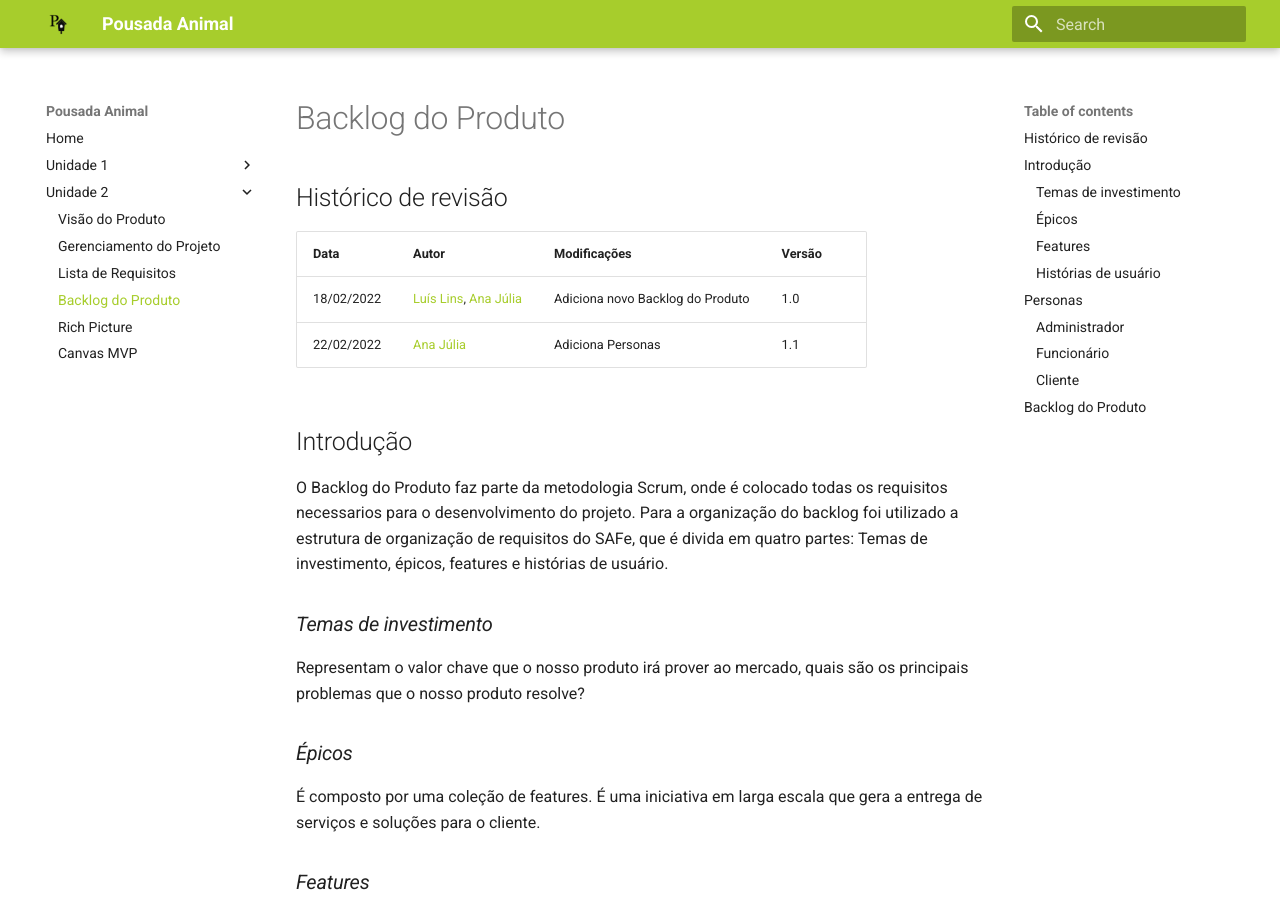
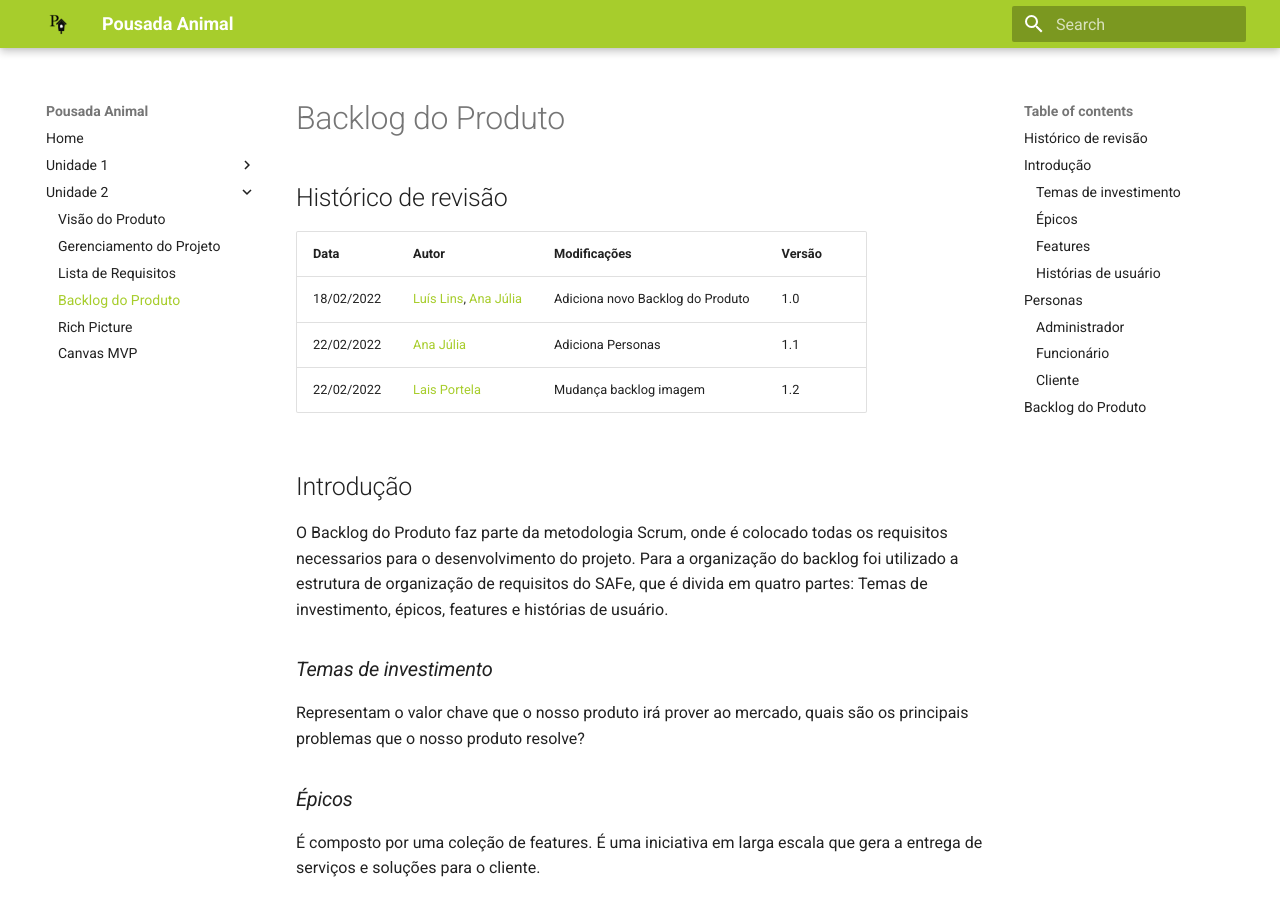
Before and after one commit to luisgaboardi/2021.2-PousadaAnimal, an MkDocs documentation site: the page built from docs/unit-2/product-backlog.md, in a window 1280 px wide and 900 px high. Built offline with MkDocs 1.6.1 and Material for MkDocs 9.7.7, drawn with Linux system fonts in a browser that asks for light colours.

Commit message:
Adição Versionamento

```diff
--- a/docs/unit-2/product-backlog.md
+++ b/docs/unit-2/product-backlog.md
@@ -5,6 +5,7 @@
 | ---------- | -------------------------------------------- | --------------------------------- | ------ |
 | 18/02/2022 | [Luís Lins](https://github.com/luisgaboardi), [Ana Júlia](https://github.com/aluzianobriceno) | Adiciona novo Backlog do Produto | 1.0 |
 | 22/02/2022 | [Ana Júlia](https://github.com/aluzianobriceno) | Adiciona Personas | 1.1 |
+| 22/02/2022 | [Lais Portela](https://github.com/laispa) | Mudança backlog imagem | 1.2 |
 
 ## Introdução
 O Backlog do Produto faz parte da metodologia Scrum, onde é colocado todas os requisitos necessarios para o desenvolvimento do projeto. Para a organização do backlog foi utilizado a estrutura de organização de requisitos do SAFe, que é divida em quatro partes: Temas de investimento, épicos, features e histórias de usuário.
```
